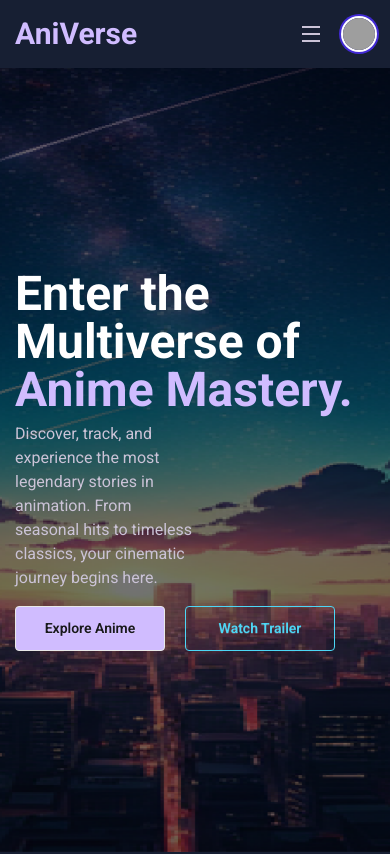
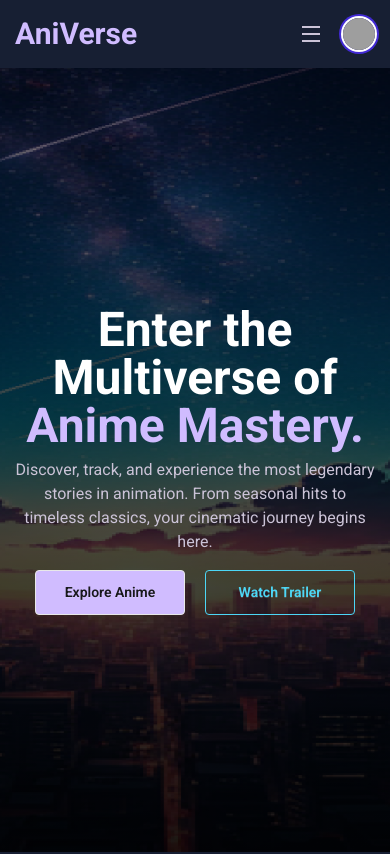
Before and after one commit to ayoub-jabiri/ani-verse, a React (Vite) app: page / in a window 390 px wide. Shown: the top 854 px of the page. Built offline with nearby package versions, Linux system fonts and the light colour scheme; grey boxes are pictures that could not be loaded.

Commit message:
Finished hero section responsivity

```diff
--- a/src/components/home/HeroSection.jsx
+++ b/src/components/home/HeroSection.jsx
@@ -1,14 +1,14 @@
 export default function HeroSection() {
     return (
-        <div className="bg-[url(/hero.png)] bg-cover bg-bottom h-[calc(100vh-60px)] relative before:content-[''] before:absolute before:w-full before:h-full before:bg-[#0000008c]">
-            <div className="container relative h-full flex flex-col justify-center">
+        <div className="bg-[url(/hero.png)] bg-cover bg-bottom h-[calc(100vh-60px)] relative before:content-[''] before:absolute before:w-full before:h-full before:bg-[#0000008c] after:content-[''] after:absolute after:bottom-0 after:z-2 after:w-full after:h-[80%] after:bg-gradient-to-t after:from-[#000000bf] after:to-transparent">
+            <div className="container relative z-3 h-full flex flex-col justify-center max-md:items-center max-md:text-center">
                 <h1 className="text-white text-5xl font-bold flex flex-col mb-2">
                     <span className="text-white"> Enter the Multiverse of</span>{" "}
                     <span className="text-(--purple-color)">
                         Anime Mastery.
                     </span>
                 </h1>
-                <p className="w-[50%] text-(--text-color) mb-4">
+                <p className="md:w-[50%] text-(--text-color) mb-4">
                     Discover, track, and experience the most legendary stories
                     in animation. From seasonal hits to timeless classics, your
                     cinematic journey begins here.
```
